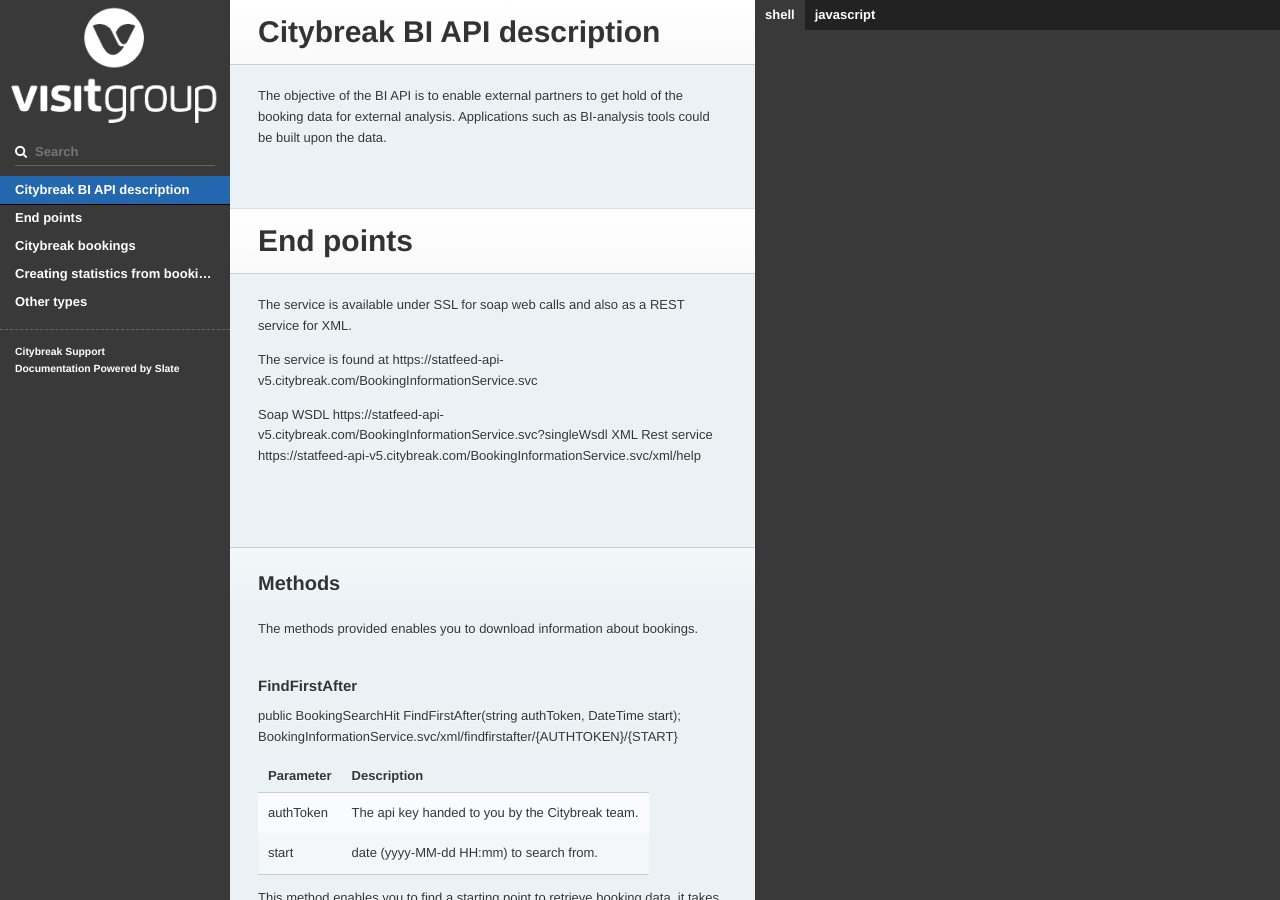
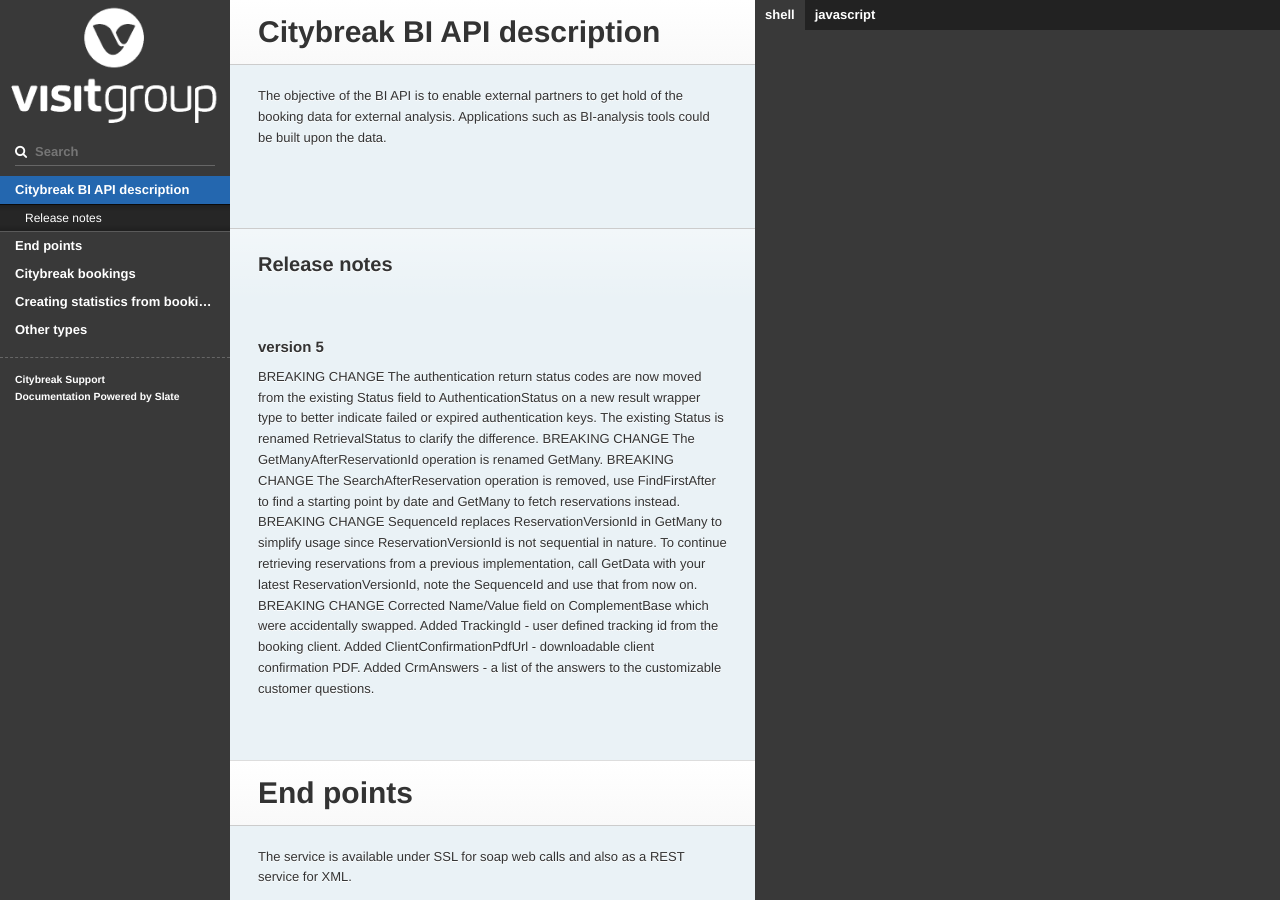
Before and after one commit to visit/bi-api-doc, a Jekyll site: the page built from index.md, in a window 1280 px wide and 900 px high. Built offline with Jekyll 4.4.1, drawn with Linux system fonts in a browser that asks for light colours; our own code applies the rules of GitHub Pages for plain Markdown files.

Commit message:
Update intro.md

```diff
--- a/_includes/intro.md
+++ b/_includes/intro.md
@@ -1,3 +1,15 @@
 # Citybreak BI API description
 
 The objective of the BI API is to enable external partners to get hold of the booking data for external analysis. Applications such as BI-analysis tools could be built upon the data.
+
+## Release notes
+
+### version 5
+BREAKING CHANGE The authentication return status codes are now moved from the existing Status field to AuthenticationStatus on a new result wrapper type to better indicate failed or expired authentication keys. The existing Status is renamed RetrievalStatus to clarify the difference.
+BREAKING CHANGE The GetManyAfterReservationId operation is renamed GetMany.
+BREAKING CHANGE The SearchAfterReservation operation is removed, use FindFirstAfter to find a starting point by date and GetMany to fetch reservations instead.
+BREAKING CHANGE SequenceId replaces ReservationVersionId in GetMany to simplify usage since ReservationVersionId is not sequential in nature. To continue retrieving reservations from a previous implementation, call GetData with your latest ReservationVersionId, note the SequenceId and use that from now on.
+BREAKING CHANGE Corrected Name/Value field on ComplementBase which were accidentally swapped.
+Added TrackingId - user defined tracking id from the booking client.
+Added ClientConfirmationPdfUrl - downloadable client confirmation PDF.
+Added CrmAnswers - a list of the answers to the customizable customer questions.
```
